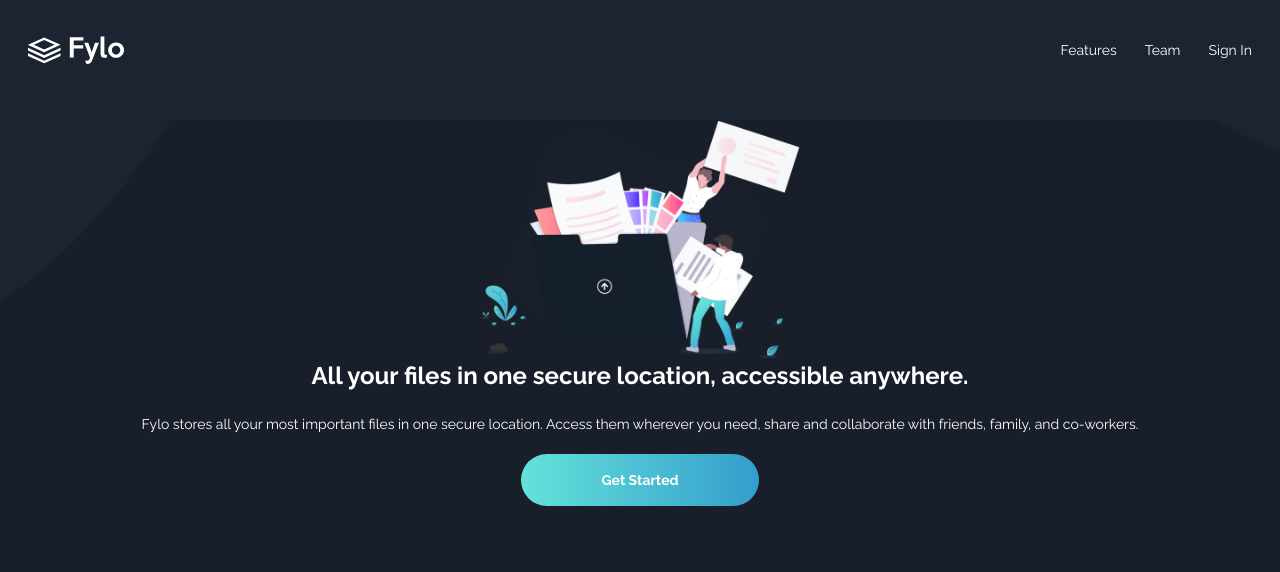
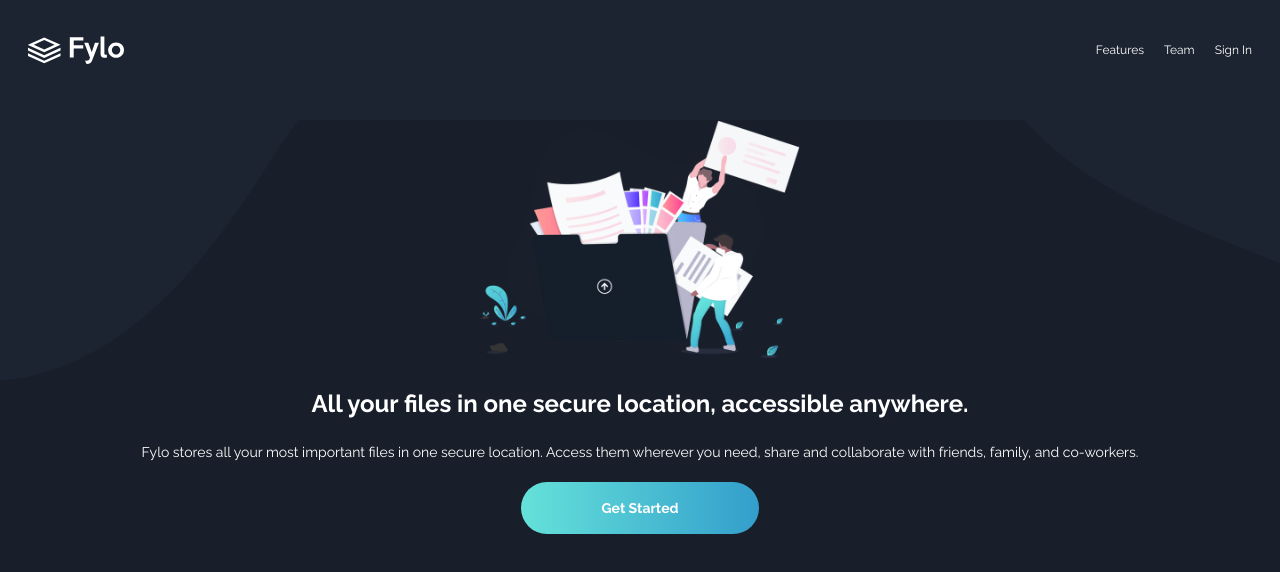
Before and after one commit to Realitales/fylo-web, a React (Vite) app: page / in a window 1280 px wide. Shown: the top 572 px of the page. Built offline with nearby package versions, Linux system fonts and the light colour scheme.

Commit message:
changed the units for landing page and the navigations name

```diff
--- a/src/components/Navbar.tsx
+++ b/src/components/Navbar.tsx
@@ -1,13 +1,13 @@
-import navigations from "../utils/navigations";
+import routes from "../utils/routes";
 import logo from "../assets/logo.svg";
 
 export const Navbar = () => {
   return (
     <nav className="text-neutral-white font-raleway capitalize flex items-center justify-between px-7 py-9">
       <img src={logo} alt="fylo-logo" className="w-24" />
-      <ul className="flex gap-7 text-sm ">
-        {navigations.map((navigation) => {
-          return <li key={navigation.path}>{navigation.name}</li>;
+      <ul className="flex gap-5 text-xs ">
+        {routes.map((route) => {
+          return <li key={route.path}>{route.name}</li>;
         })}
       </ul>
     </nav>
--- a/src/pages/Landing.tsx
+++ b/src/pages/Landing.tsx
@@ -10,14 +10,14 @@ import bgcurvemobile from "../assets/bg-curvy-mobile.svg";
 
 export const Landing = () => {
   return (
-    <div className="h-[5em] ">
+    <div className="">
       <Navbar />
-      <div className="text-center mt-5 flex flex-col">
+      <div className="text-center mt-5 flex flex-col h-full justify-evenly">
         <div
-          className="bg-no-repeat bg-bottom flex flex-col "
+          className="bg-no-repeat bg-bottom flex flex-col gap-7"
           style={{
             backgroundImage: `url(${bgcurvemobile})`,
-            backgroundSize: "120%",
+            backgroundSize: "100%",
           }}
         >
           <img
@@ -35,7 +35,7 @@ export const Landing = () => {
             Access them wherever you need, share and collaborate with friends,
             family, and co-workers.
           </p>
-          <Button className="mt-5 ">Get Started</Button>
+          <Button className="mt-5">Get Started</Button>
         </div>
       </div>
     </div>
--- a/src/utils/navigations.ts
+++ b/src/utils/routes.ts
@@ -1,9 +1,9 @@
-interface NavigationType {
+interface RoutesType {
   name: string;
   path: string;
 }
 
-export const navigations: NavigationType[] = [
+export const routes: RoutesType[] = [
   {
     name: "features",
     path: "/features",
@@ -18,4 +18,4 @@ export const navigations: NavigationType[] = [
   },
 ];
 
-export default navigations;
+export default routes;
```
